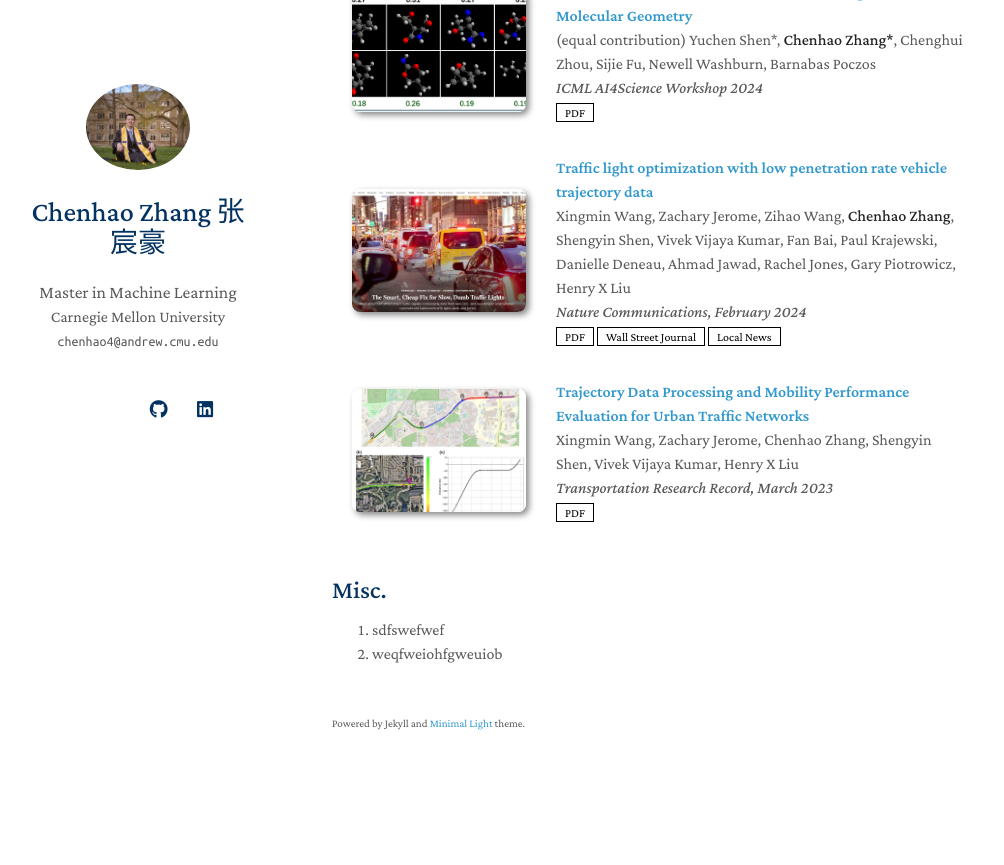
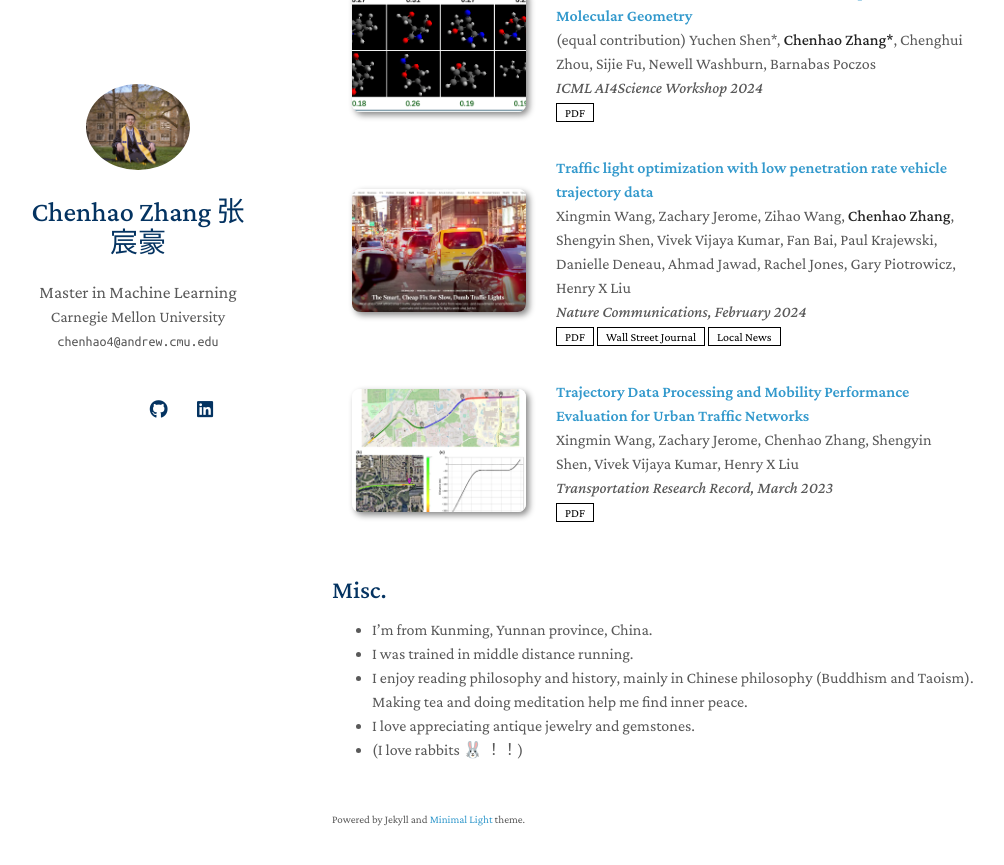
Before and after one commit to ChenhaoZ99/ChenhaoZ99.github.io, a Jekyll site: the page built from index.md, in a window 1280 px wide and 900 px high, scrolled down 791 px. Shown: the top 865 px of the window, without its empty margins (138-1142 px from the left). Built offline with Jekyll 4.4.1, drawn with Linux system fonts in a browser that asks for light colours; a style sheet for code colours, icons or effects is not loaded; our own code applies the rules of GitHub Pages for plain Markdown files; before the commit the page ends 1595 px from its top, so only the background shows below that.

Commit message:
add misc

```diff
--- a/_includes/misc.md
+++ b/_includes/misc.md
@@ -1,3 +1,7 @@
 ## Misc.
-1. sdfswefwef
-2. weqfweiohfgweuiob
+- I'm from Kunming, Yunnan province, China.
+- I was trained in middle distance running.
+- I enjoy reading philosophy and history, mainly in Chinese philosophy (Buddhism and Taoism).
+  Making tea and doing meditation help me find inner peace.
+- I love appreciating antique jewelry and gemstones.
+- (I love rabbits 🐰 ！！)
```
